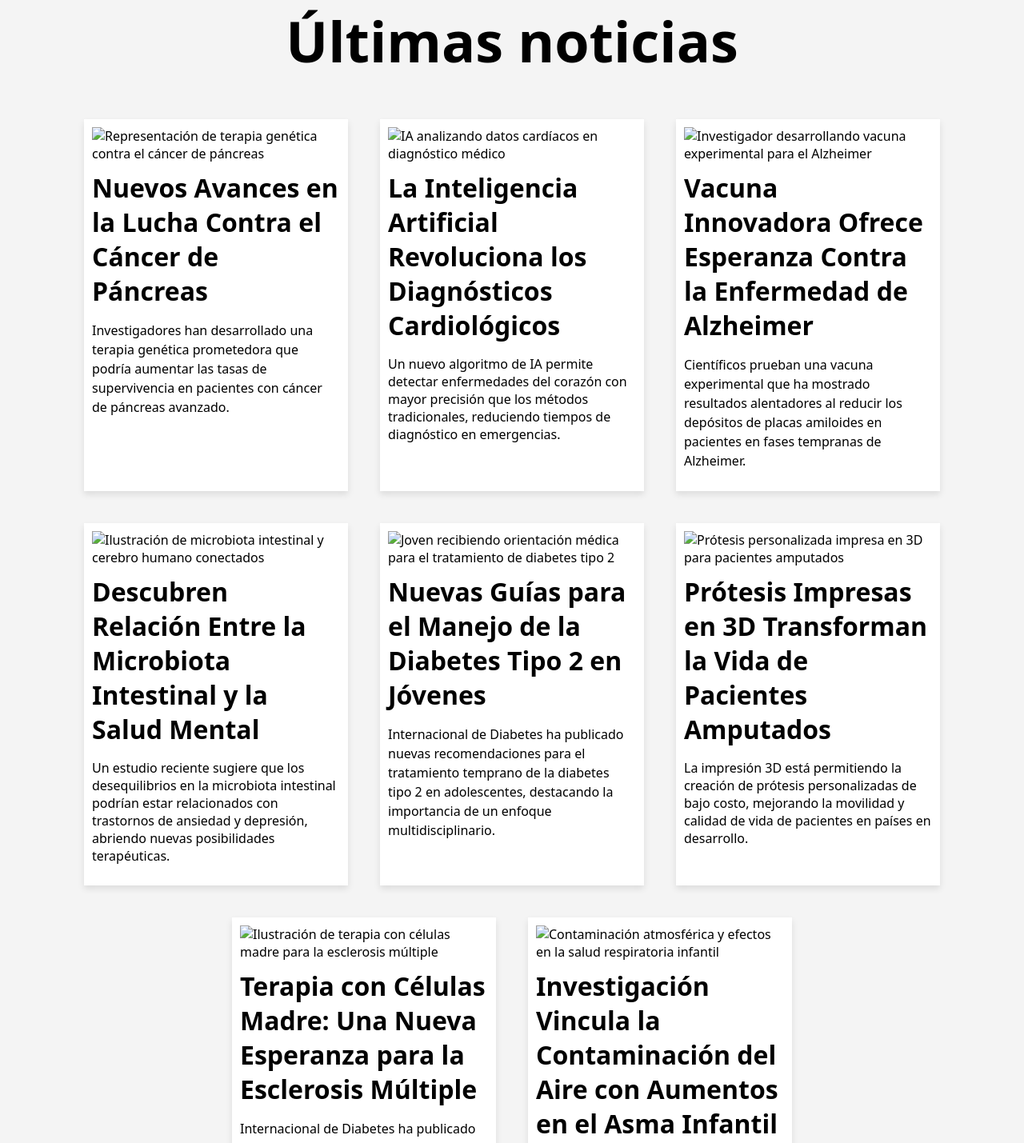
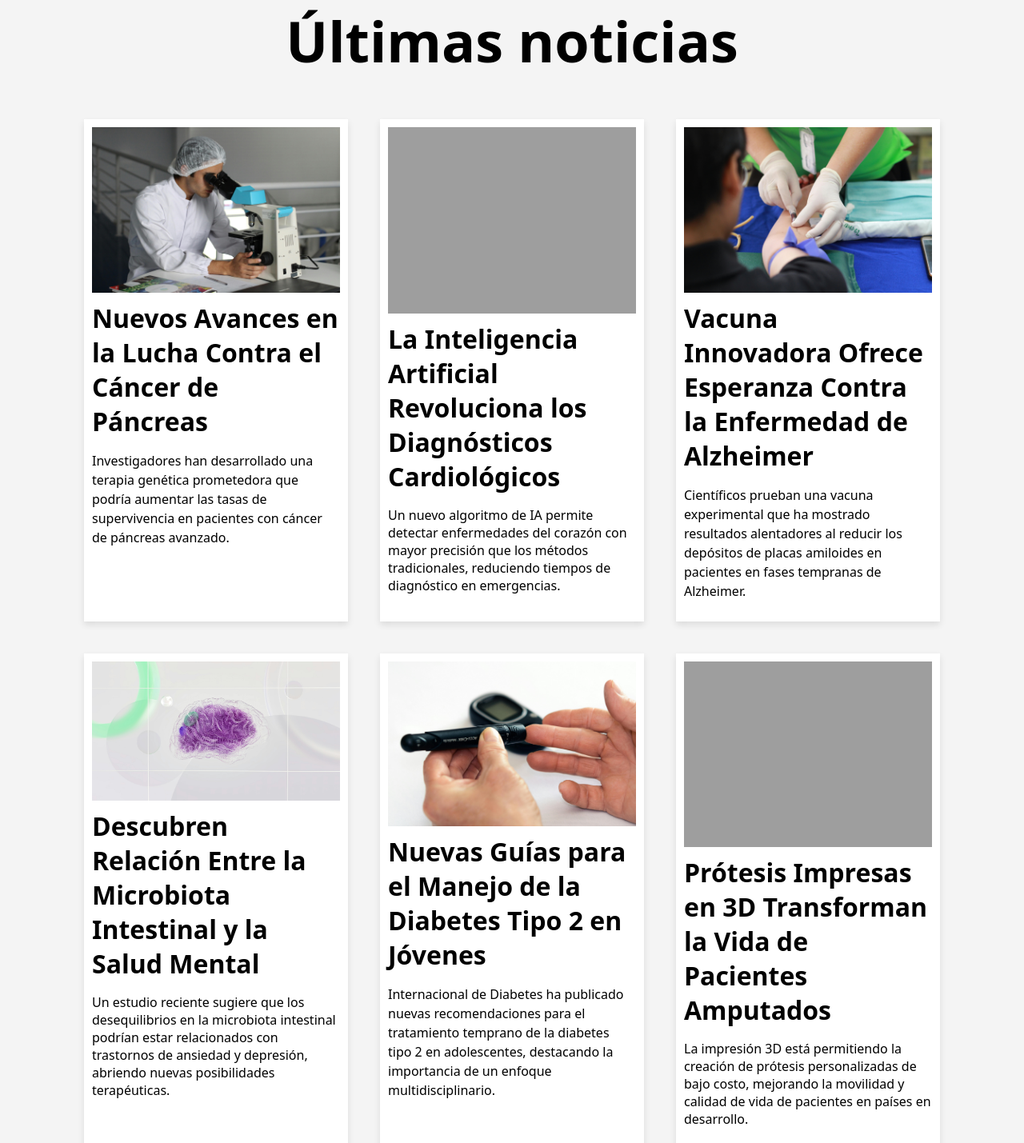
Before and after one commit to StonishVicer/Project-page-for-clinic, a plain HTML site: page index.html in a window 1280 px wide. Shown: the part 879-2308 px from the top of the page at 80% size. Drawn offline with Linux system fonts and the light colour scheme; the site is published under a folder, as on GitHub Pages, so addresses that start at the root find nothing.

Commit message:
Fixed bad image path invocation

```diff
--- a/index.html
+++ b/index.html
@@ -74,42 +74,42 @@
     <h2 id="noticias">Últimas noticias</h2>
     <section class="articulos">
 
-        <div class="left card"><img class="tile-image" src="/resources/pancreatic_cancer.jpg" alt="Representación de terapia genética contra el cáncer de páncreas">
+        <div class="left card"><img class="tile-image" src="resources/pancreatic_cancer.jpg" alt="Representación de terapia genética contra el cáncer de páncreas">
             <h2 class="card-title">Nuevos Avances en la Lucha Contra el Cáncer de Páncreas</h2>
             <p class="card-text">Investigadores han desarrollado una terapia genética prometedora que podría aumentar las tasas de supervivencia en pacientes con cáncer de páncreas avanzado.</p>
           </div>
 
-          <div class="right card"><img class="tile-image" src="/resources/artificial_intelligence.jpg" alt="IA analizando datos cardíacos en diagnóstico médico">
+          <div class="right card"><img class="tile-image" src="resources/artificial_intelligence.jpg" alt="IA analizando datos cardíacos en diagnóstico médico">
             <h2 class="card-title">La Inteligencia Artificial Revoluciona los Diagnósticos Cardiológicos</h2>
             <p>Un nuevo algoritmo de IA permite detectar enfermedades del corazón con mayor precisión que los métodos tradicionales, reduciendo tiempos de diagnóstico en emergencias.</p>
           </div>
 
-          <div class="left card"><img class="tile-image" src="/resources/vaccine_alzheimer.jpg" alt="Investigador desarrollando vacuna experimental para el Alzheimer">
+          <div class="left card"><img class="tile-image" src="resources/vaccine_alzheimer.jpg" alt="Investigador desarrollando vacuna experimental para el Alzheimer">
             <h2 class="card-title">Vacuna Innovadora Ofrece Esperanza Contra la Enfermedad de Alzheimer</h2>
             <p class="card-text">Científicos prueban una vacuna experimental que ha mostrado resultados alentadores al reducir los depósitos de placas amiloides en pacientes en fases tempranas de Alzheimer.</p>
           </div>
 
-          <div class="right card"><img class="tile-image" src="/resources/mental_health.jpg" alt="Ilustración de microbiota intestinal y cerebro humano conectados">
+          <div class="right card"><img class="tile-image" src="resources/mental_health.jpg" alt="Ilustración de microbiota intestinal y cerebro humano conectados">
             <h2 class="card-title">Descubren Relación Entre la Microbiota Intestinal y la Salud Mental</h2>
             <p>Un estudio reciente sugiere que los desequilibrios en la microbiota intestinal podrían estar relacionados con trastornos de ansiedad y depresión, abriendo nuevas posibilidades terapéuticas.</p>
           </div>
 
-          <div class="left card"><img class="tile-image" src="/resources/diabetes.jpg" alt="Joven recibiendo orientación médica para el tratamiento de diabetes tipo 2">
+          <div class="left card"><img class="tile-image" src="resources/diabetes.jpg" alt="Joven recibiendo orientación médica para el tratamiento de diabetes tipo 2">
             <h2 class="card-title">Nuevas Guías para el Manejo de la Diabetes Tipo 2 en Jóvenes</h2>
             <p class="card-text">Internacional de Diabetes ha publicado nuevas recomendaciones para el tratamiento temprano de la diabetes tipo 2 en adolescentes, destacando la importancia de un enfoque multidisciplinario.</p>
           </div>
 
-          <div class="right card"><img class="tile-image" src="/resources/printed prostheses.jpg" alt="Prótesis personalizada impresa en 3D para pacientes amputados">
+          <div class="right card"><img class="tile-image" src="resources/printed prostheses.jpg" alt="Prótesis personalizada impresa en 3D para pacientes amputados">
             <h2 class="card-title">Prótesis Impresas en 3D Transforman la Vida de Pacientes Amputados</h2>
             <p>La impresión 3D está permitiendo la creación de prótesis personalizadas de bajo costo, mejorando la movilidad y calidad de vida de pacientes en países en desarrollo.</p>
           </div>
 
-          <div class="left card"><img class="tile-image" src="/resources/stem cells.jpg" alt="Ilustración de terapia con células madre para la esclerosis múltiple">
+          <div class="left card"><img class="tile-image" src="resources/stem cells.jpg" alt="Ilustración de terapia con células madre para la esclerosis múltiple">
             <h2 class="card-title">Terapia con Células Madre: Una Nueva Esperanza para la Esclerosis Múltiple</h2>
             <p class="card-text">Internacional de Diabetes ha publicado nuevas recomendaciones para el tratamiento temprano de la diabetes tipo 2 en adolescentes, destacando la importancia de un enfoque multidisciplinario.</p>
           </div>
 
-          <div class="right card"><img class="tile-image" src="/resources/asthma.jpg" alt="Contaminación atmosférica y efectos en la salud respiratoria infantil">
+          <div class="right card"><img class="tile-image" src="resources/asthma.jpg" alt="Contaminación atmosférica y efectos en la salud respiratoria infantil">
             <h2 class="card-title">Investigación Vincula la Contaminación del Aire con Aumentos en el Asma Infantil</h2>
             <p>Un estudio global revela que la exposición prolongada a altos niveles de contaminación atmosférica incrementa significativamente el riesgo de desarrollar asma en niños, especialmente en áreas urbanas.</p>
           </div>
@@ -189,8 +189,8 @@
             </div>
             <div class="footer-logo-box">
                 <p class="logo-text">Afiliados con: <con class=""></con></p>
-                <img class="med-logo" src="/resources/fed-med-ve.png" alt="Logo de la Federación Médica Venezolana">
-                <img src="/resources/ucv.png" alt="Logo de la Universidad Central de Venezuela" class="ucv-logo">
+                <img class="med-logo" src="resources/fed-med-ve.png" alt="Logo de la Federación Médica Venezolana">
+                <img src="resources/ucv.png" alt="Logo de la Universidad Central de Venezuela" class="ucv-logo">
             </div>
         </div>
     </footer>
```
